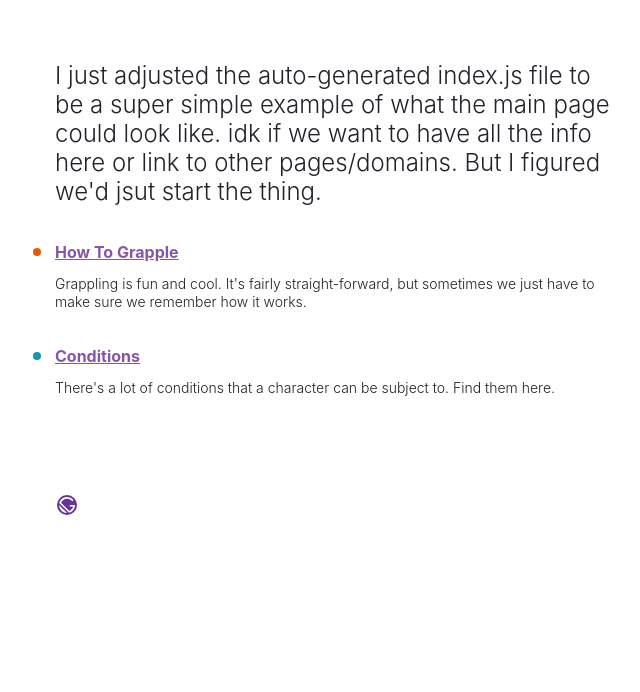
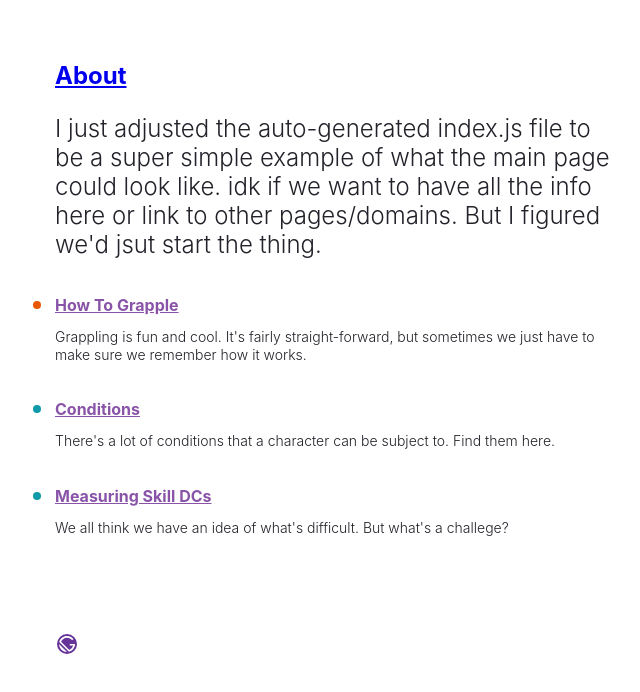
Before and after one commit to zanderriggs/how-to-ttrpg, a Gatsby site: page / in a window 1280 px wide. Shown: the part 224-916 px from the top of the page, without its empty margins (49-689 px from the left). Before the commit the page ends 849 px from the top, so only its background shows below. Built offline with nearby package versions, Linux system fonts and the light colour scheme; Gatsby itself is replaced by a stand-in of ours.

Commit message:
Added link data and Link import.

```diff
--- a/src/pages/index.js
+++ b/src/pages/index.js
@@ -1,4 +1,5 @@
 import * as React from "react"
+import { Link } from "gatsby"
 import "../styles/style.scss"
 
 // styles
@@ -83,7 +84,8 @@ const badgeStyle = {
 const links = [
   {
     text: "How To Grapple",
-    url: "",
+    url: "/grapple",
+    badge: false,
     description:
       "Grappling is fun and cool. It's fairly straight-forward, but sometimes we just have to make sure we remember how it works.",
     color: "#E95800",
@@ -91,8 +93,17 @@ const links = [
   {
     text: "Conditions",
     url: "",
+    badge: false,
     description:
       "There's a lot of conditions that a character can be subject to. Find them here.",
+    color: "#1099A8",
+  },
+  {
+    text: "Measuring Skill DCs",
+    url: "",
+    badge: false,
+    description:
+      "We all think we have an idea of what's difficult. But what's a challege?",
     color: "#1099A8",
   }
 ]
@@ -107,6 +118,9 @@ const IndexPage = () => {
         <br />
         <span style={headingAccentStyles}>— A Reference Guide to <br /> ~Doing Things~ </span>
       </h1>
+      <h2>
+        <Link to="/about">About</Link>
+      </h2>
       <p style={paragraphStyles, listItemStyles}>
         I just adjusted the auto-generated index.js file to be a super simple example of what the main page could look like.
         idk if we want to have all the info here or link to other pages/domains.
@@ -118,7 +132,7 @@ const IndexPage = () => {
             <span>
               <a
                 style={linkStyle}
-                href={`${link.url}?utm_source=starter&utm_medium=start-page&utm_campaign=minimal-starter`}
+                href={link.url}
               >
                 {link.text}
               </a>
```
